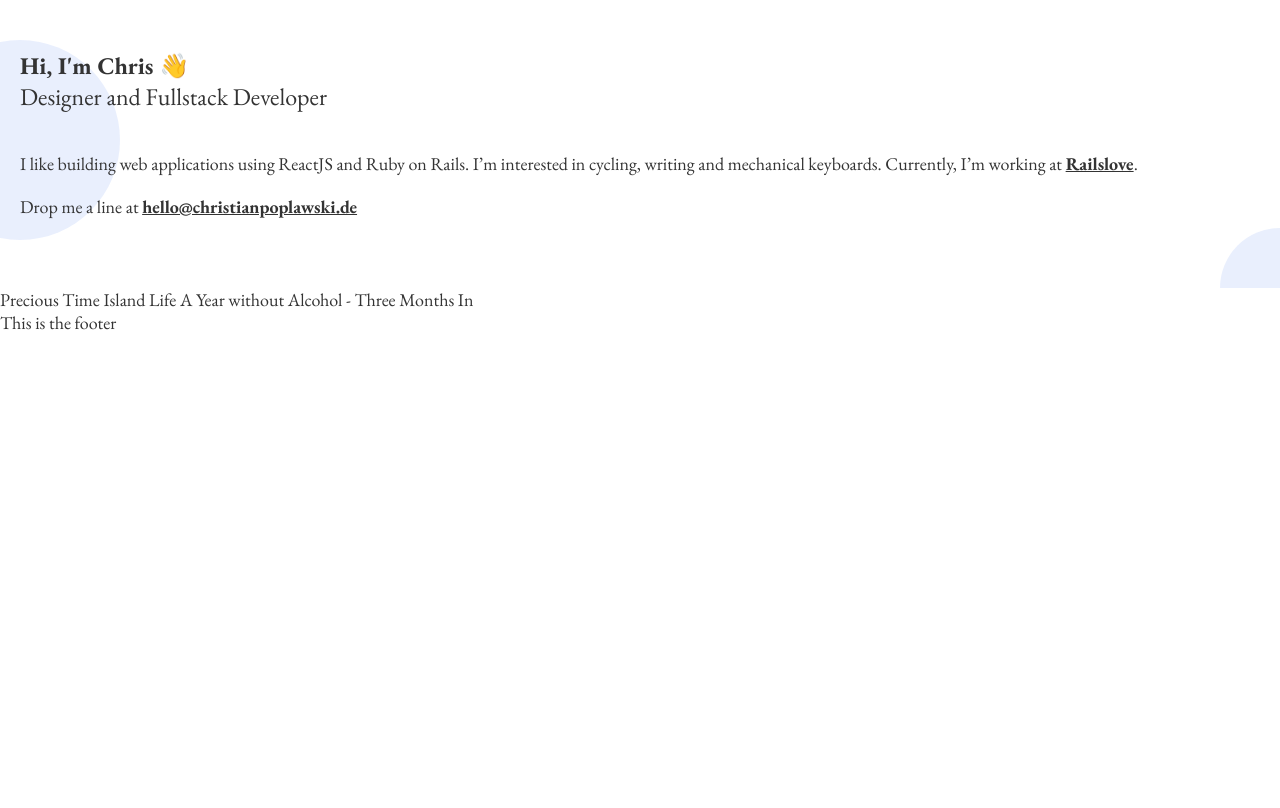
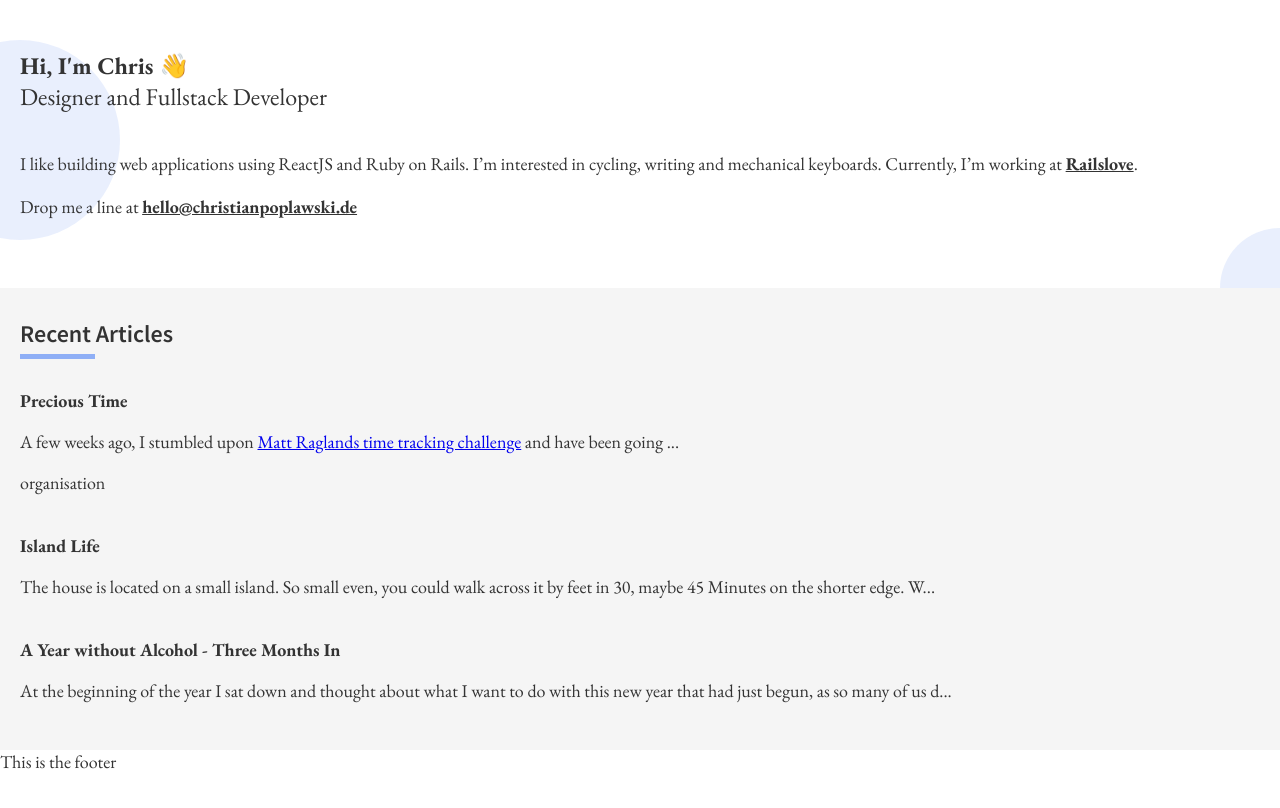
Before and after one commit to Plsr/website_dep, a Jekyll site: the page built from index.html, in a window 1280 px wide. Shown: the top 808 px of the page. Built offline with Jekyll 4.4.1, drawn with Linux system fonts in a browser that asks for light colours.

Commit message:
Basic styling of recent aticles on home page

```diff
--- a/_includes/head.html
+++ b/_includes/head.html
@@ -13,6 +13,7 @@
 
     <!-- Webfonts -->
     <link href="https://fonts.googleapis.com/css?family=EB+Garamond:400,700" rel="stylesheet">
+    <link href="https://fonts.googleapis.com/css?family=Source+Sans+Pro:400,600" rel="stylesheet">
 
     <link rel="stylesheet" href="{{ '/assets/css/main.css' | relative_url }}">
   </head>
--- a/_posts/articles/2018-05-01-precious-time.md
+++ b/_posts/articles/2018-05-01-precious-time.md
@@ -2,6 +2,7 @@
 layout: post
 title: Precious Time
 date: 2018-05-01 18:16 +0200
+tags: [organisation]
 ---
 
 A few weeks ago, I stumbled upon [Matt Raglands time tracking
--- a/_sass/application.sass
+++ b/_sass/application.sass
@@ -1,4 +1,7 @@
 @import 'base/vars'
 @import 'base/global'
 
+@import 'atoms/article_preview'
+
 @import 'blocks/intro_section'
+@import 'blocks/article_recommendations'
--- /dev/null
+++ b/_sass/atoms/_article_preview.sass
@@ -0,0 +1,13 @@
+.aArticlePreview
+  margin-bottom: 40px
+
+  &:last-child
+    margin-bottom: 0
+
+  &-title
+    text-decoration: none
+    color: $black
+    font-weight: bold
+    font-size: 18px
+    margin-bottom: 10px
+    margin-top: 0
--- a/_sass/base/_vars.sass
+++ b/_sass/base/_vars.sass
@@ -1,6 +1,8 @@
 // Fonts
 $serif-font: 'EB Garamond', serif
+$sans-serif-font: 'Source Sans Pro', sans-serif
 
 // Colors
 $black: #333333
 $accent-color: #8FAFF6
+$light-grey: #F5F5F5
--- /dev/null
+++ b/_sass/blocks/_article_recommendations.sass
@@ -0,0 +1,19 @@
+.bArticleRecommendations
+  background-color: $light-grey
+  padding: 30px 20px
+
+  &-title
+    position: relative
+    font-family: $sans-serif-font
+    font-size: 24px
+    margin: 0
+    margin-bottom: 40px
+
+    &:after
+      content: ''
+      position: absolute
+      height: 5px
+      width: 75px
+      background-color: $accent-color
+      bottom: -10px
+      left: 0
--- a/index.html
+++ b/index.html
@@ -18,7 +18,18 @@ title: Home
   </div>
 </div>
 
-{% assign posts = site.posts | where:"type", "article" %}
-{% for post in posts limit: 3 %}
-  {{ post.title }}
-{% endfor %}
+<div class="bArticleRecommendations">
+  <h2 class="bArticleRecommendations-title">Recent Articles</h2>
+  {% assign posts = site.posts | where:"type", "article" %}
+  {% for post in posts limit: 3 %}
+    <div class="aArticlePreview">
+      <a href="{{post.url}}" class="aArticlePreview-title">{{ post.title }}</a>
+      <div class="aArticlePreview-excerpt">
+        {{post.excerpt | truncate: 140 }}
+      </div>
+      {% for tag in post.tags limit: 2 %}
+        <span class="aTag">{{ tag }}</span>
+      {% endfor %}
+    </div>
+  {% endfor %}
+</div>
```
